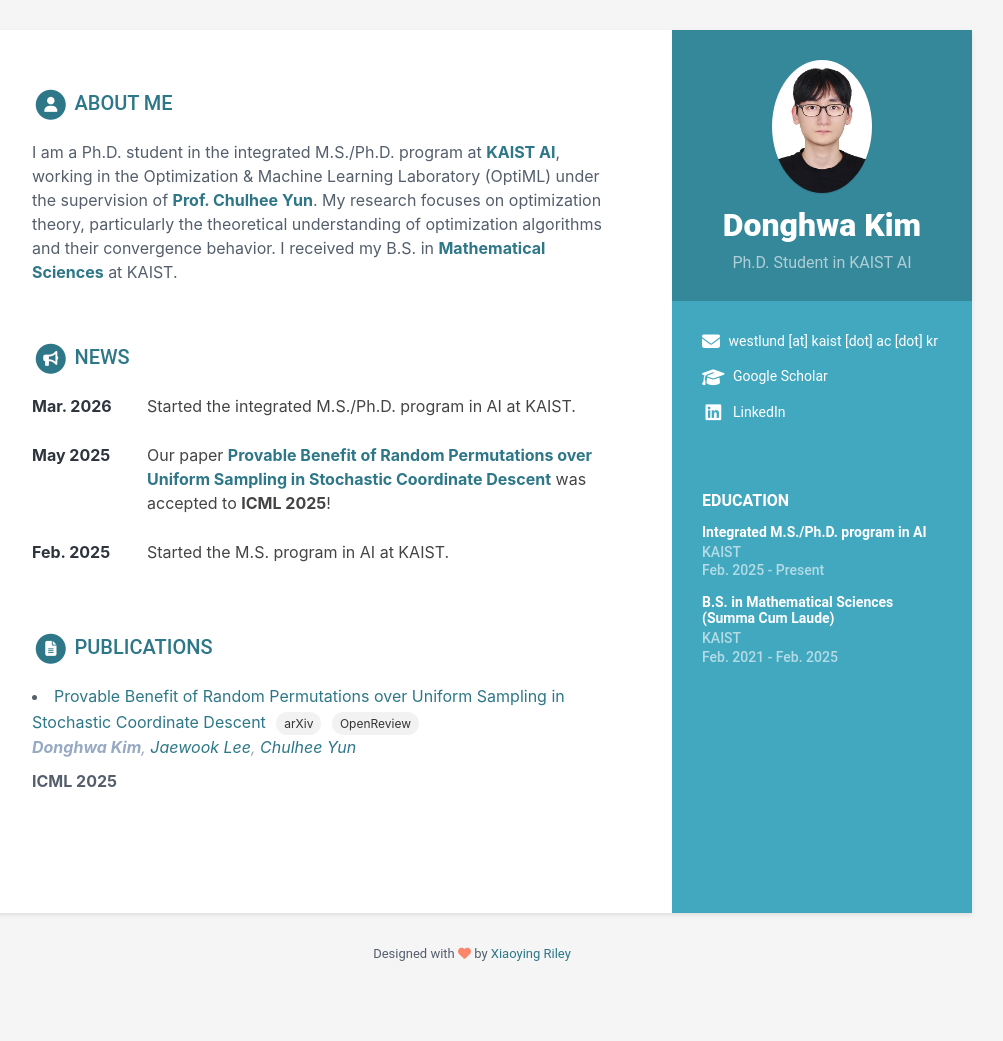
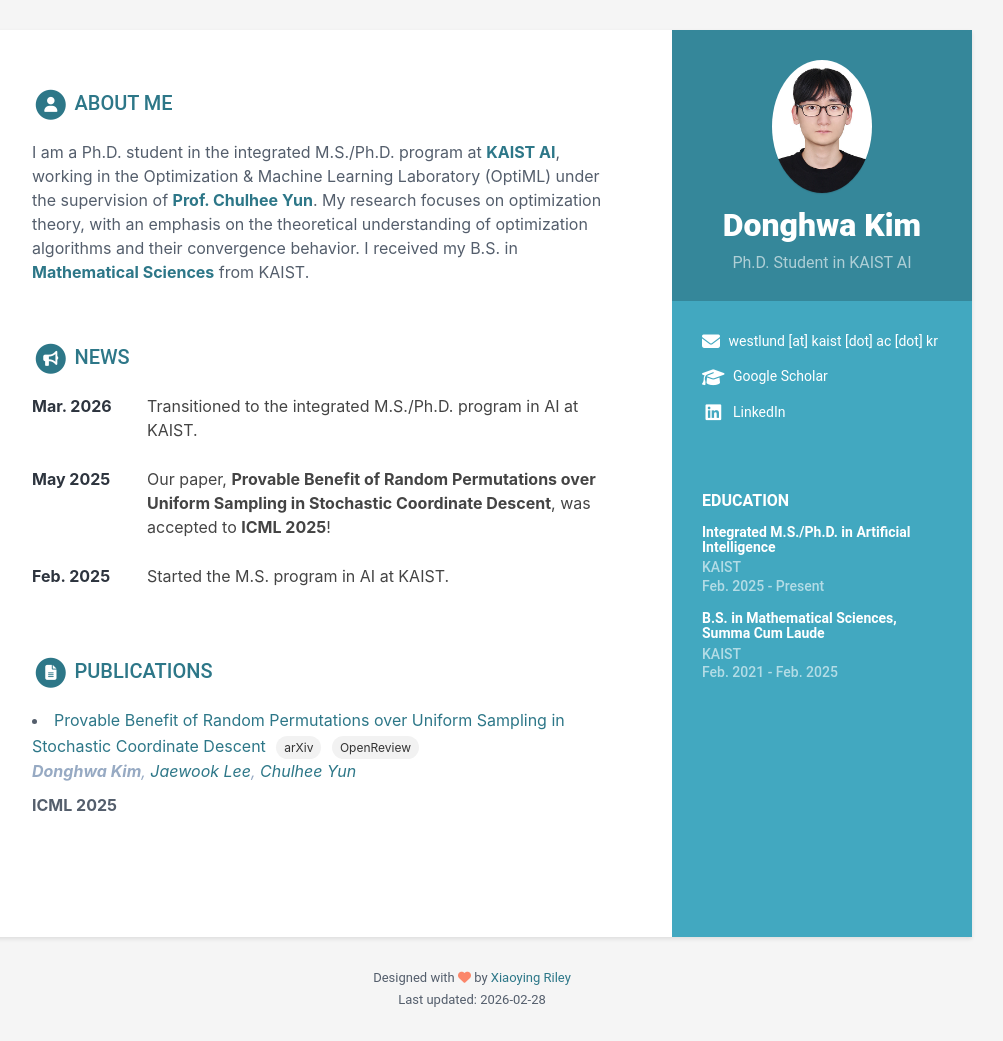
Before and after one commit to donghwakim0/donghwakim0.github.io, a Jekyll site: the page built from index.html, in a window 1280 px wide. Shown: the whole page, without its empty margins (168-1171 px from the left). Built offline with Jekyll 4.4.1, drawn with Linux system fonts in a browser that asks for light colours; before the commit the page ends 995 px from its top, so only the background shows below that.

Commit message:
update contents

```diff
--- a/_data/data.yml
+++ b/_data/data.yml
@@ -23,26 +23,27 @@ career-profile:
   title: About Me
   summary: |
     I am a Ph.D. student in the integrated M.S./Ph.D. program at [**KAIST AI**](https://gsai.kaist.ac.kr/?lang=en), working in the Optimization & Machine Learning Laboratory (OptiML) under the supervision of [**Prof. Chulhee Yun**](https://chulheeyun.github.io/).
-    My research focuses on optimization theory, particularly the theoretical understanding of optimization algorithms and their convergence behavior.
-    I received my B.S. in [**Mathematical Sciences**](https://mathsci.kaist.ac.kr/home/en/) at KAIST.
+    My research focuses on optimization theory, with an emphasis on the theoretical understanding of optimization algorithms and their convergence behavior.
+    I received my B.S. in [**Mathematical Sciences**](https://mathsci.kaist.ac.kr/home/en/) from KAIST.
 
 education:
   title: Education
   info:
-  - degree: Integrated M.S./Ph.D. program in AI
+  - degree: Integrated M.S./Ph.D. in Artificial Intelligence
     university: KAIST
     time: Feb. 2025 - Present
-  - degree: B.S. in Mathematical Sciences (Summa Cum Laude)
+  - degree: B.S. in Mathematical Sciences, Summa Cum Laude
     university: KAIST
     time: Feb. 2021 - Feb. 2025
 
 news:
   - date: "Mar. 2026"
-    content: "Started the integrated M.S./Ph.D. program in AI at KAIST."
+    content: "Transitioned to the integrated M.S./Ph.D. program in AI at KAIST."
   - date: "May 2025"
-    content: "Our paper [**Provable Benefit of Random Permutations over Uniform Sampling in Stochastic Coordinate Descent**](https://openreview.net/forum?id=KBUSuiLBMq) was accepted to **ICML 2025**!"
+    content: "Our paper, **Provable Benefit of Random Permutations over Uniform Sampling in Stochastic Coordinate Descent**, was accepted to **ICML 2025**!"
   - date: "Feb. 2025"
     content: "Started the M.S. program in AI at KAIST."
+
 
 publications:
   title: Publications
@@ -56,4 +57,5 @@ publications:
 
 
 footer: >
-  Designed with <i class="fas fa-heart"></i> by <a href="http://themes.3rdwavemedia.com" target="_blank" rel="nofollow">Xiaoying Riley</a>
+  Designed with <i class="fas fa-heart"></i> by <a href="http://themes.3rdwavemedia.com" target="_blank" rel="nofollow">Xiaoying Riley</a><br>
+  <span>Last updated: 2026-02-28</span>
```
